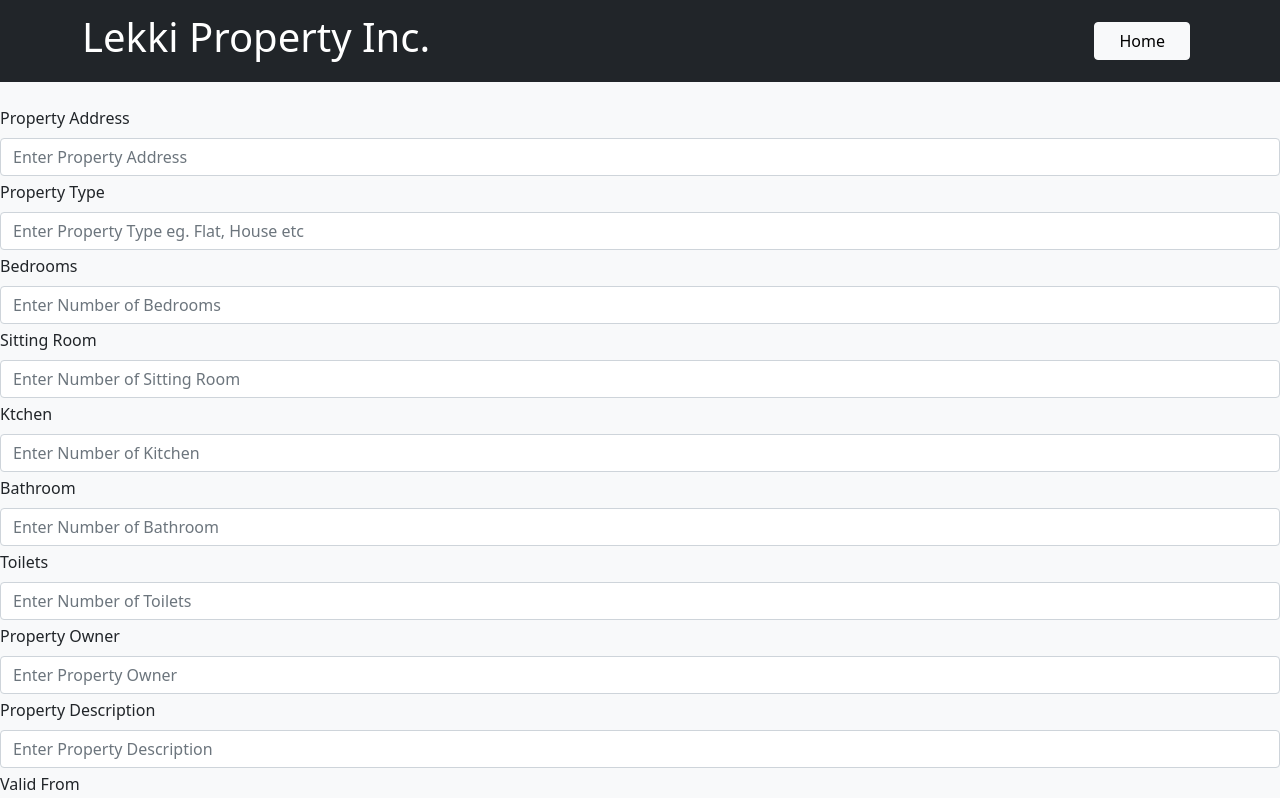
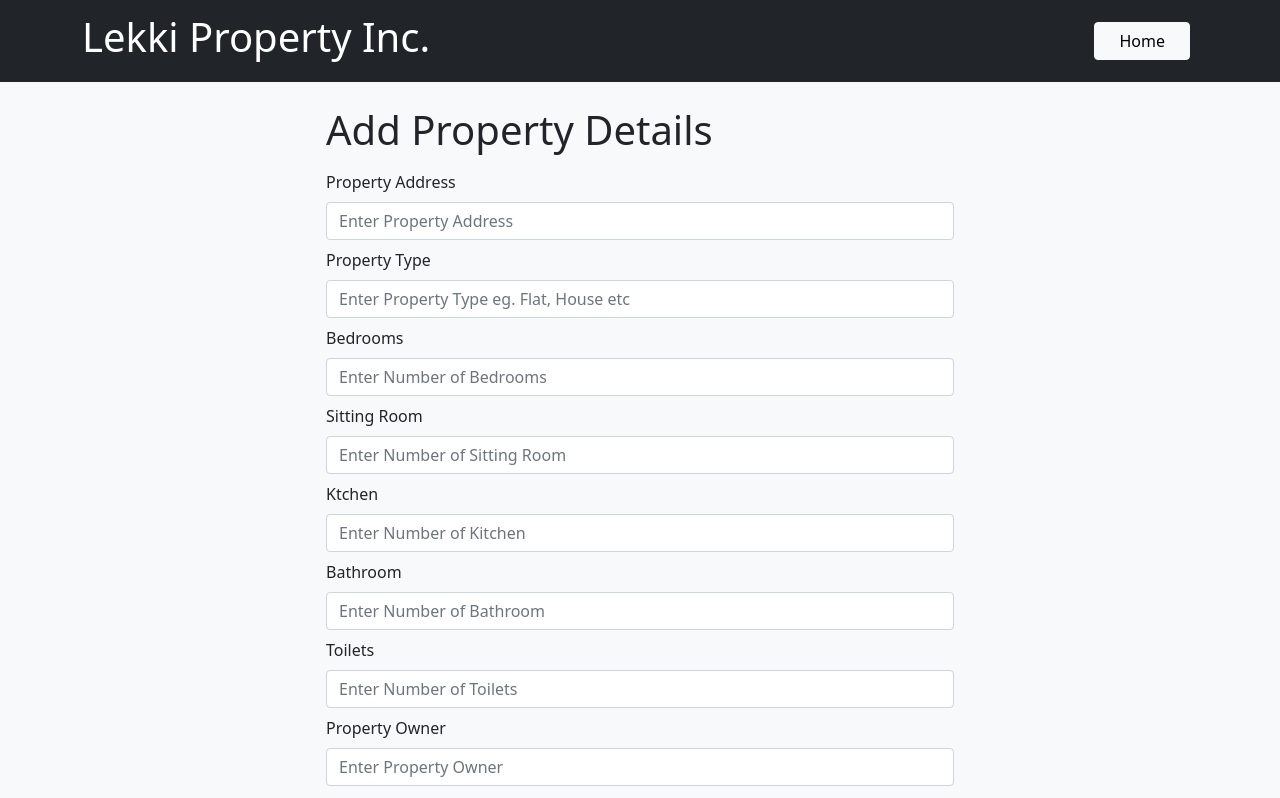
Before and after one commit to olaide-hok/lekki-property, a React (Create React App) app: page /addproperty in a window 1280 px wide. Shown: the top 798 px of the page. Built offline with nearby package versions, Linux system fonts and the light colour scheme.

Commit message:
Edit Bootstrap Classes in AddProperty.jsx file

```diff
--- a/src/Components/Layouts/Input.jsx
+++ b/src/Components/Layouts/Input.jsx
@@ -4,8 +4,8 @@ import { Col, Form } from 'react-bootstrap'
 function Input({label, name, inputType, value, placeholder, handleInputChange}) {
 
     return (
-        <Col sm={12}>
-            <Form.Label htmlFor={label}> {label} </Form.Label>
+        <Col>
+            <Form.Label htmlFor={label} className='mt-2'> {label} </Form.Label>
 
             <Form.Control
                 name={name}
--- a/src/Components/Pages/AddProperty.jsx
+++ b/src/Components/Pages/AddProperty.jsx
@@ -1,6 +1,6 @@
 import React, { useState } from 'react'
 import axios from 'axios'
-import { Form, Row } from 'react-bootstrap';
+import { Col, Form, Row } from 'react-bootstrap';
 import FormButton from '../Layouts/FormButton';
 import Input from '../Layouts/Input'
 import validateForm from './ValidateForm';
@@ -115,8 +115,12 @@ function Addproperty() {
 
   return (
     <>
-      <Form onSubmit={(e) => handleSubmit(e)} className='my-4 mx-auto align-items-cEnter justify-content-center'>
-        <Row onSubmit={handleSubmit} className=''>
+      <Form onSubmit={(e) => handleSubmit(e)}>
+        <Row className='my-4 justify-content-sm-center justify-content-center justify-content-md-center'>
+
+          <Col sm={8} xs={10} md={6} >
+            <h1>Add Property Details</h1>
+
             <Input
               name='propertyAddress'
               label='Property Address'
@@ -252,6 +256,7 @@ function Addproperty() {
             </div>
 
             <FormButton className='my-1' type={"submit"} label={"Add Property"} />
+          </Col>
         </Row>
       </Form>
     </>
```
Lines whose indentation alone changed are shown as unchanged.
